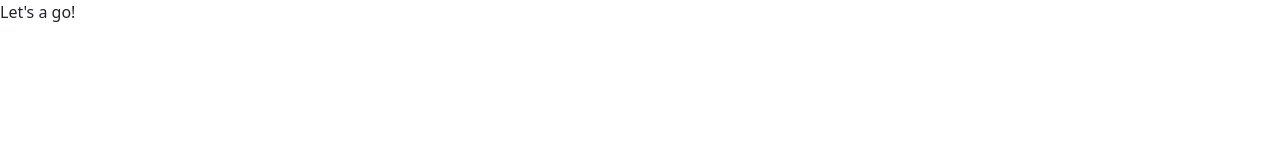
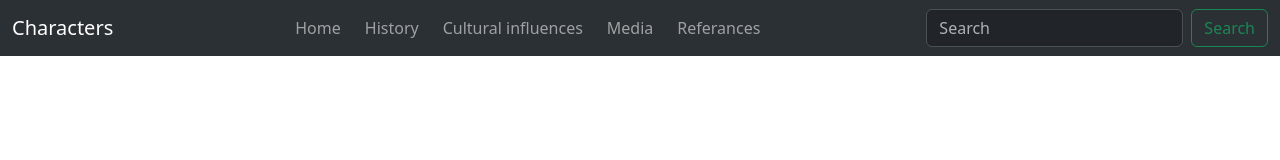
Before and after one commit to im-made-of-jam/tom-and-jerry-website-recreation, a plain HTML site: page character.html in a window 1280 px wide. Drawn offline with nearby package versions, Linux system fonts and the light colour scheme.

Commit message:
Character Navigation Bar

```diff
--- a/character.html
+++ b/character.html
@@ -5,6 +5,43 @@
 		<title>Characters of Tom and Jerry</title>
 	</head>
 	<body>
-		Let's a go!
-	</body>
+
+		<!--The navigation bar-->
+		<nav class="navbar bg-body-tertiary fixed-top bg-primary" data-bs-theme="dark">
+
+			<div class="container-fluid">
+			  <a class="navbar-brand">Characters</a>
+
+			  <!--The links for the other web pages-->
+				<ul class="navbar-nav d-flex flex-row gap-4">
+					<li class="nav-item">
+					  <a class="nav-link" href="#">Home</a>
+					</li>
+					<li class="nav-item">
+					  <a class="nav-link" href="#">History</a>
+					</li>
+					<li class="nav-item">
+						<a class="nav-link" href="#">Cultural influences</a>
+					  </li>
+					  <li class="nav-item">
+						<a class="nav-link" href="#">Media</a>
+					  </li>
+					  <li class="nav-item">
+						<a class="nav-link" href="#">Referances</a>
+					  </li>
+				</ul>
+
+				<!--The search bar for searchingfor th character-->
+			  <form class="d-flex" role="search">
+				<input class="form-control me-2" type="search" placeholder="Search" aria-label="Search">
+				<button class="btn btn-outline-success" type="submit">Search</button>
+			  </form>
+
+			</div>
+
+		</nav>
+
+
+
+		</body>
 </html>
```
